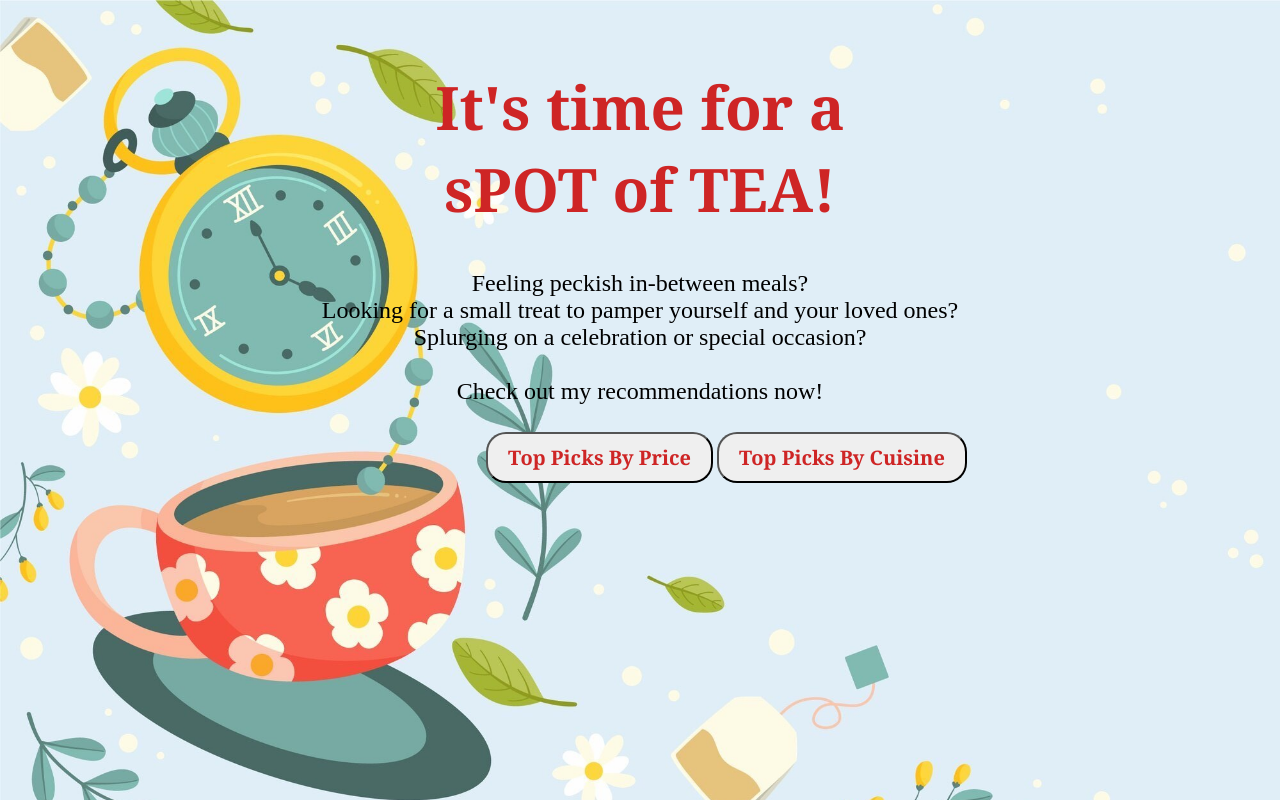
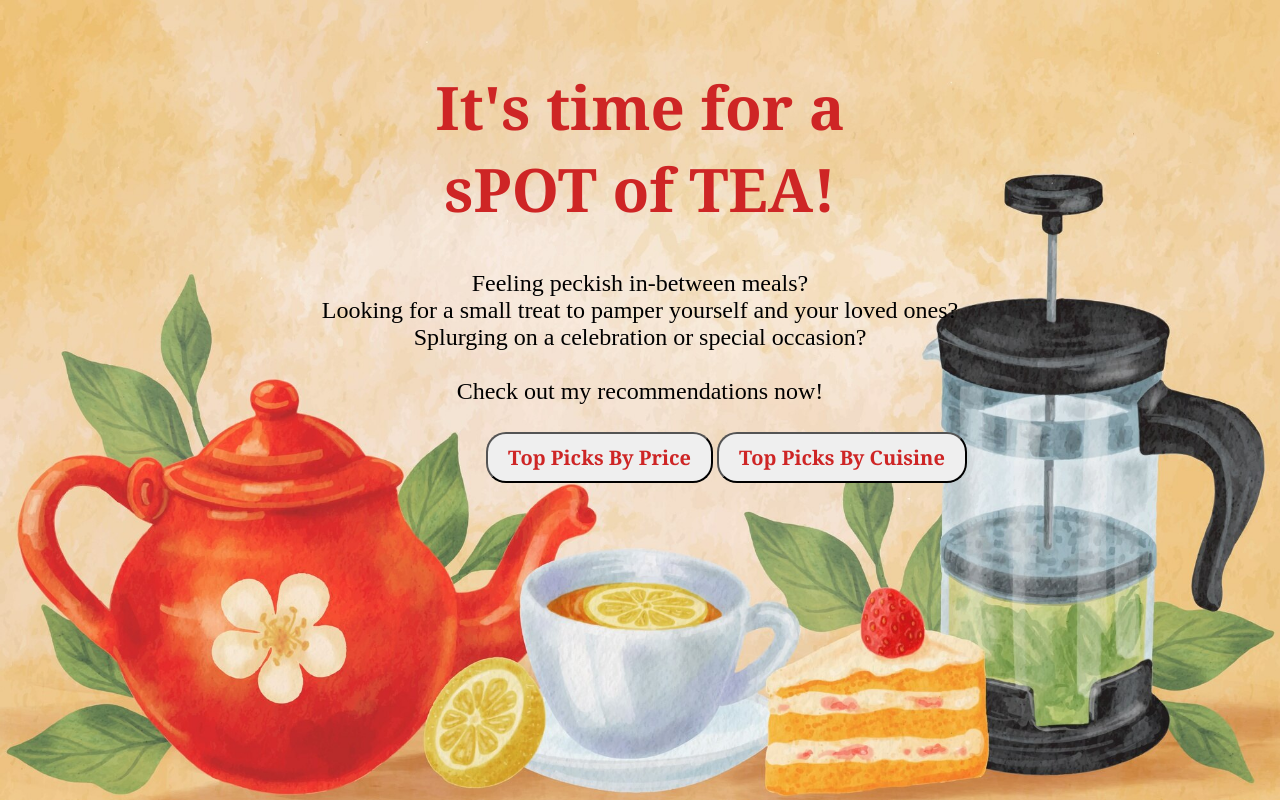
Before and after one commit to tngseokhieng/timefortea, a plain HTML site: page back.html in a window 1280 px wide. Drawn offline with Linux system fonts and the light colour scheme.

Commit message:
Add files via upload

```diff
--- a/style.css
+++ b/style.css
@@ -1,4 +1,4 @@
-body {background-image: url("./background01.jpeg"); background-repeat: no-repeat; background-size: 100%;}
+body {background-image: url("./background22.jpeg"); background-repeat: no-repeat; background-size: 100%;}
 h1 {color: #CE2525; text-align: center; font-family: Georgia, 'Times New Roman', Times, serif; font-size: 60px; font-weight: 900;}
 p {text-align: center; font-size: 24px;}
 th {text-indent: 475px;}
--- a/styleforprice.css
+++ b/styleforprice.css
@@ -1,4 +1,4 @@
-body {background-image: url("./background01.jpeg"); background-repeat: no-repeat; background-size: 100%;}
+body {background-image: url("./background23.jpeg"); background-repeat: no-repeat; background-size: 100%;}
 h1 {color: #F05A28;text-align: center; font-family: Georgia, 'Times New Roman', Times, serif; font-size: 42px; font-weight: 900;}
 h2 {text-align: center; font-size: 22px; font-weight: lighter;}
 h3 {color: #557571; text-indent: 250px; font-size: 20px;font-family: Georgia, 'Times New Roman', Times, serif;}
```
Also changed, not shown: styleforcuisine.css (line endings or trailing spaces).
